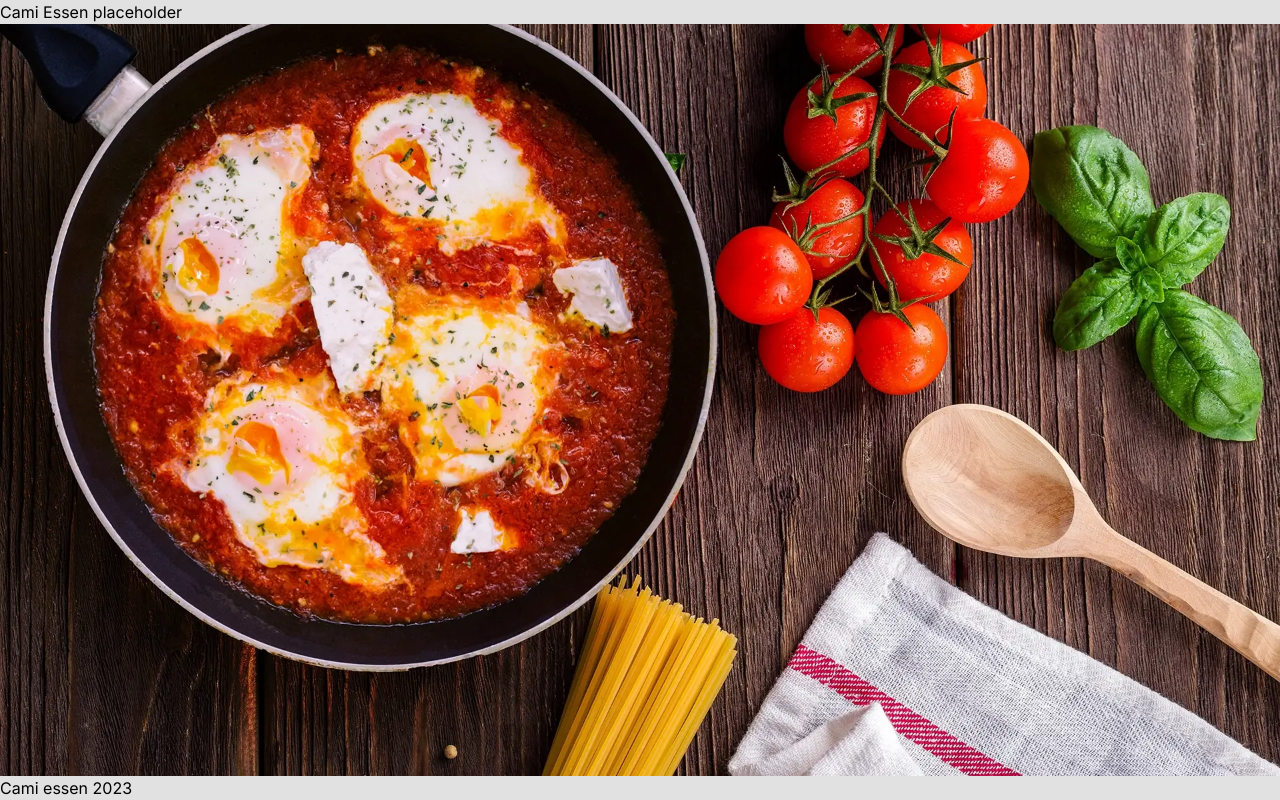
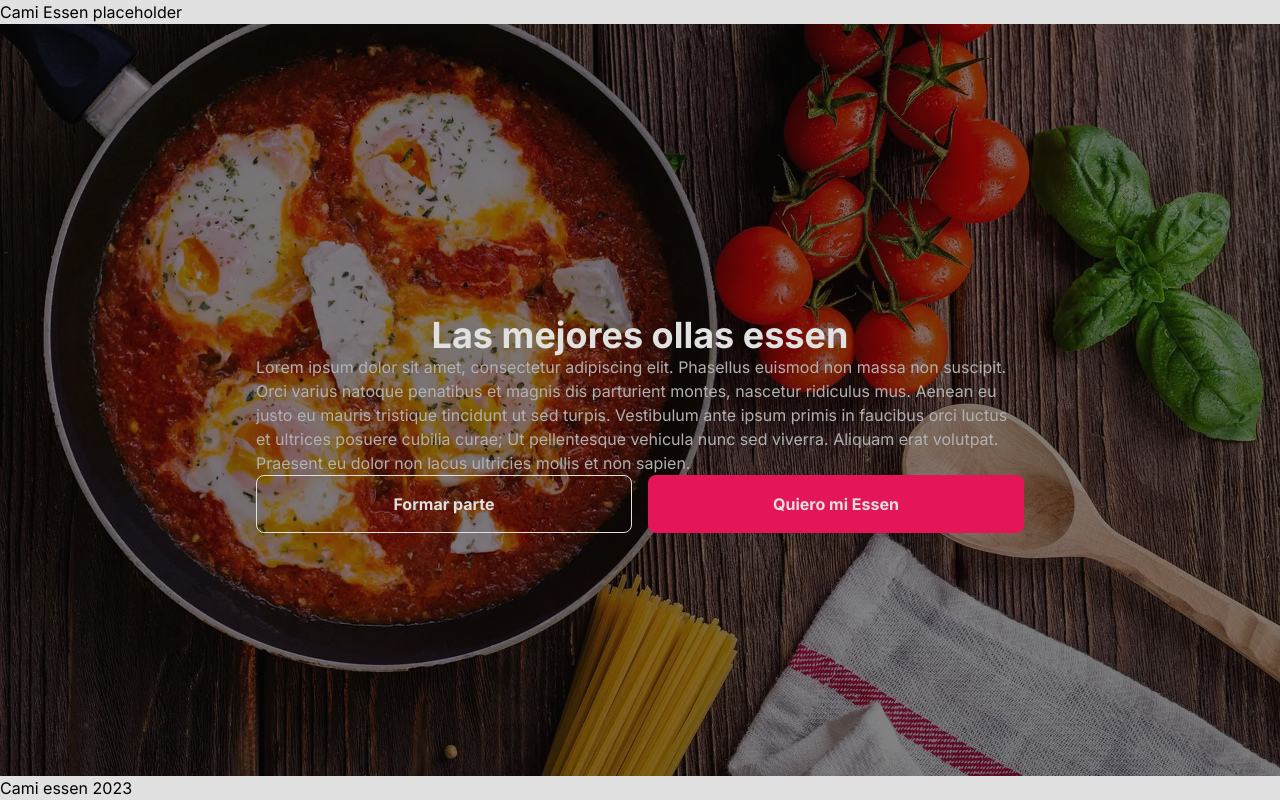
Before and after one commit to Upward-Solutions/cami-essen, a Next.js app: page / in a window 1280 px wide. Built offline with nearby package versions, Linux system fonts and the light colour scheme.

Commit message:
Added base copy structure

```diff
--- a/src/app/page.tsx
+++ b/src/app/page.tsx
@@ -1,6 +1,30 @@
+import Button from '@/components/Button/Button';
+
 export default function HomePage() {
   return (
-    <main className='h-screen overflow-hidden'>
+    <main className='relative h-screen overflow-hidden'>
+      <div className='absolute z-10 flex items-center justify-center w-full h-full mt-6'>
+        <div className='flex flex-col items-center desktop:max-w-3xl'>
+          <h1 className='text-4xl font-bold text-headlines'>
+            Las mejores ollas essen
+          </h1>
+          <p className='text-text'>
+            Lorem ipsum dolor sit amet, consectetur adipiscing elit. Phasellus
+            euismod non massa non suscipit. Orci varius natoque penatibus et
+            magnis dis parturient montes, nascetur ridiculus mus. Aenean eu
+            justo eu mauris tristique tincidunt ut sed turpis. Vestibulum ante
+            ipsum primis in faucibus orci luctus et ultrices posuere cubilia
+            curae; Ut pellentesque vehicula nunc sed viverra. Aliquam erat
+            volutpat. Praesent eu dolor non lacus ultricies mollis et non
+            sapien.
+          </p>
+          <div className='grid w-full grid-cols-2 gap-4'>
+            <Button variant='secondary'>Formar parte</Button>
+            <Button variant='primary'>Quiero mi Essen</Button>
+          </div>
+        </div>
+      </div>
+      <div className='absolute w-full h-full bg-background/50'></div>
       <img
         src='/background.webp'
         alt='Cocina con distintos utencilios y sartén essen'
```
